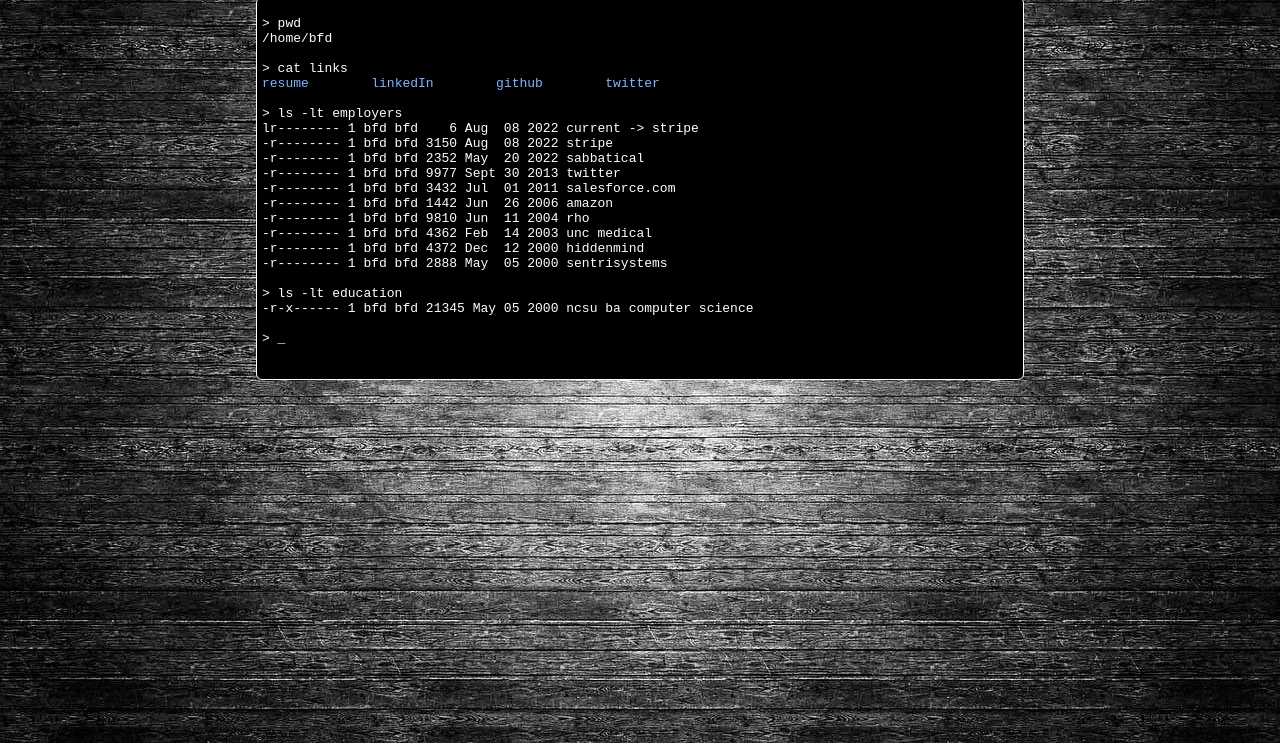
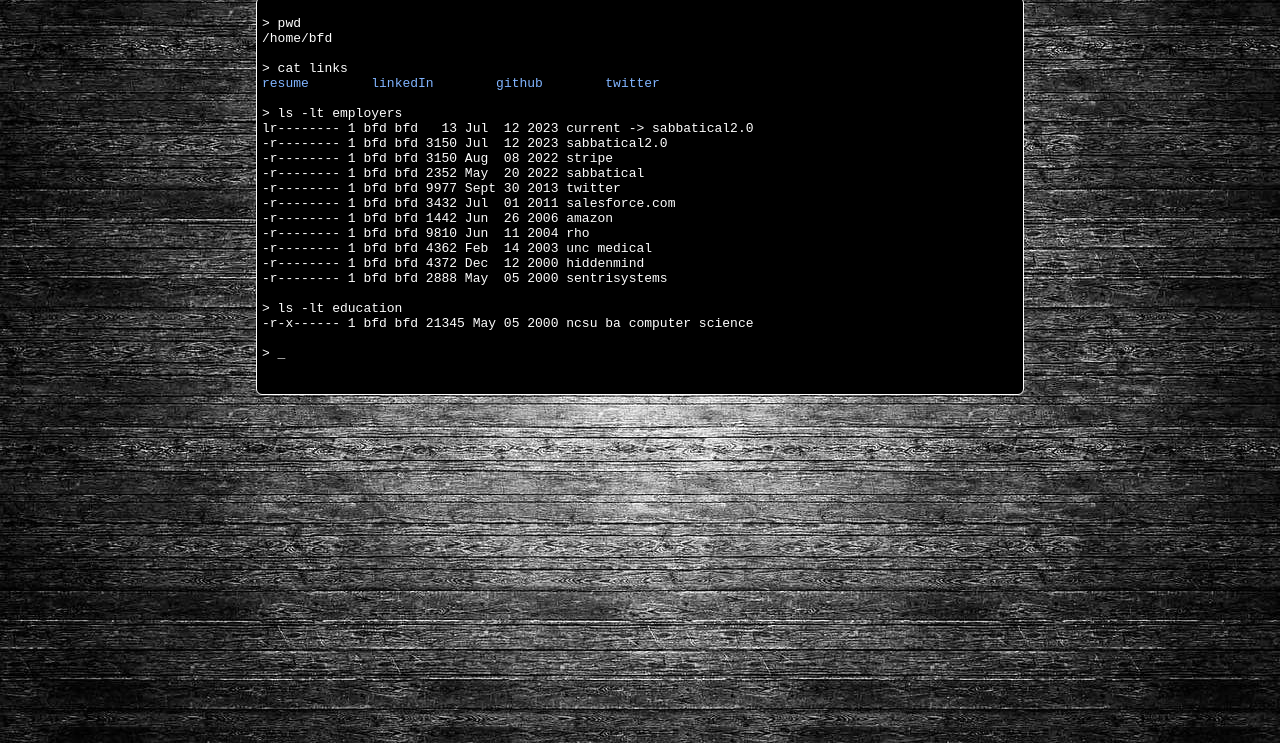
Before and after one commit to bdimmick/bdimmick.github.io, a plain HTML site: page index.html in a window 1280 px wide. Shown: the part 121-864 px from the top of the page. Drawn offline with Linux system fonts and the light colour scheme.

Commit message:
change in employment

```diff
--- a/index.html
+++ b/index.html
@@ -18,7 +18,8 @@
 <a href="resume.pdf">resume</a>        <a href="https://linkedin.com/in/dimmick">linkedIn</a>        <a href="https://github.com/bdimmick">github</a>        <a href="https://twitter.com/bfd">twitter</a>
 
 &gt; ls -lt employers
-lr-------- 1 bfd bfd    6 Aug  08 2022 current -&gt; stripe
+lr-------- 1 bfd bfd   13 Jul  12 2023 current -&gt; sabbatical2.0
+-r-------- 1 bfd bfd 3150 Jul  12 2023 sabbatical2.0
 -r-------- 1 bfd bfd 3150 Aug  08 2022 stripe
 -r-------- 1 bfd bfd 2352 May  20 2022 sabbatical
 -r-------- 1 bfd bfd 9977 Sept 30 2013 twitter
```
